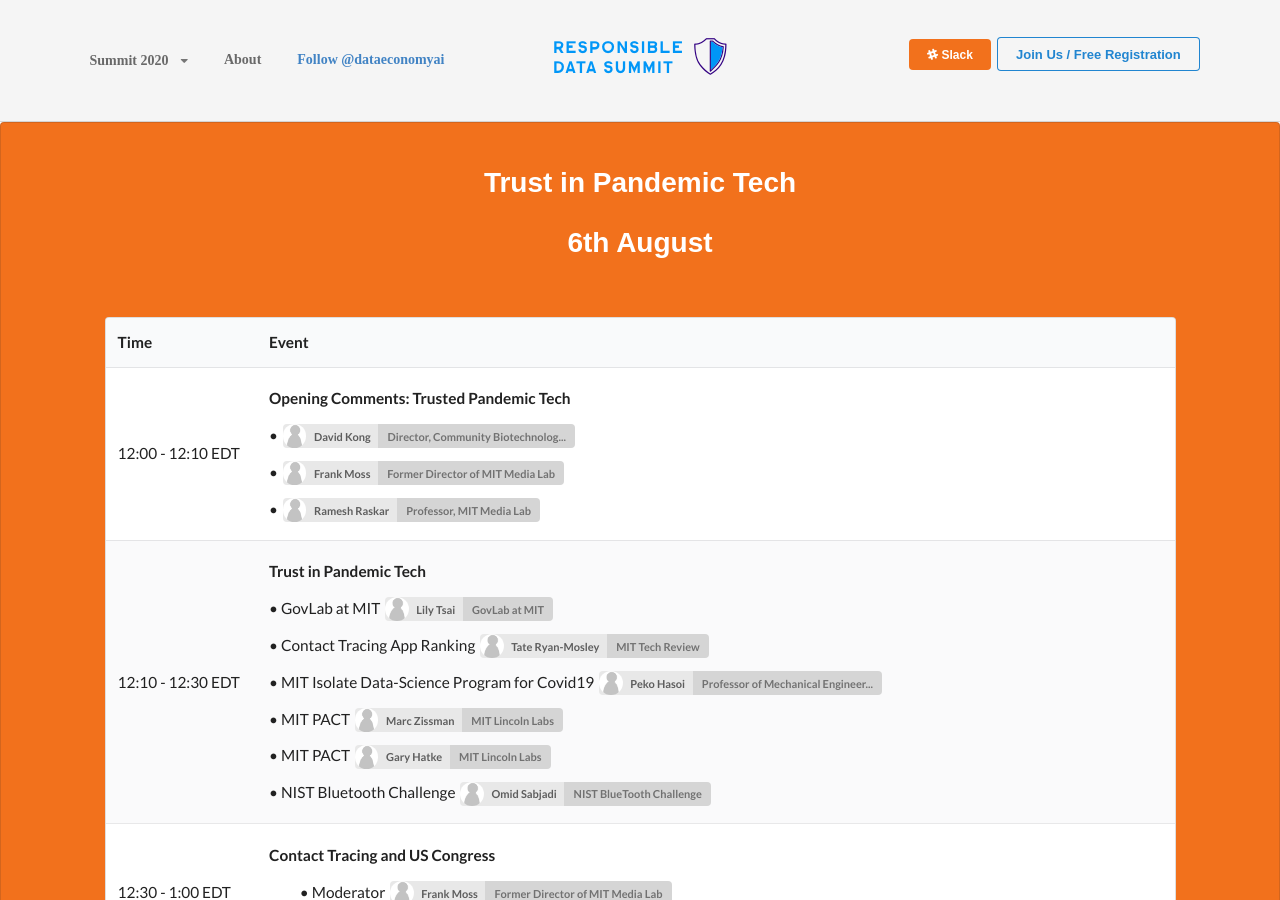
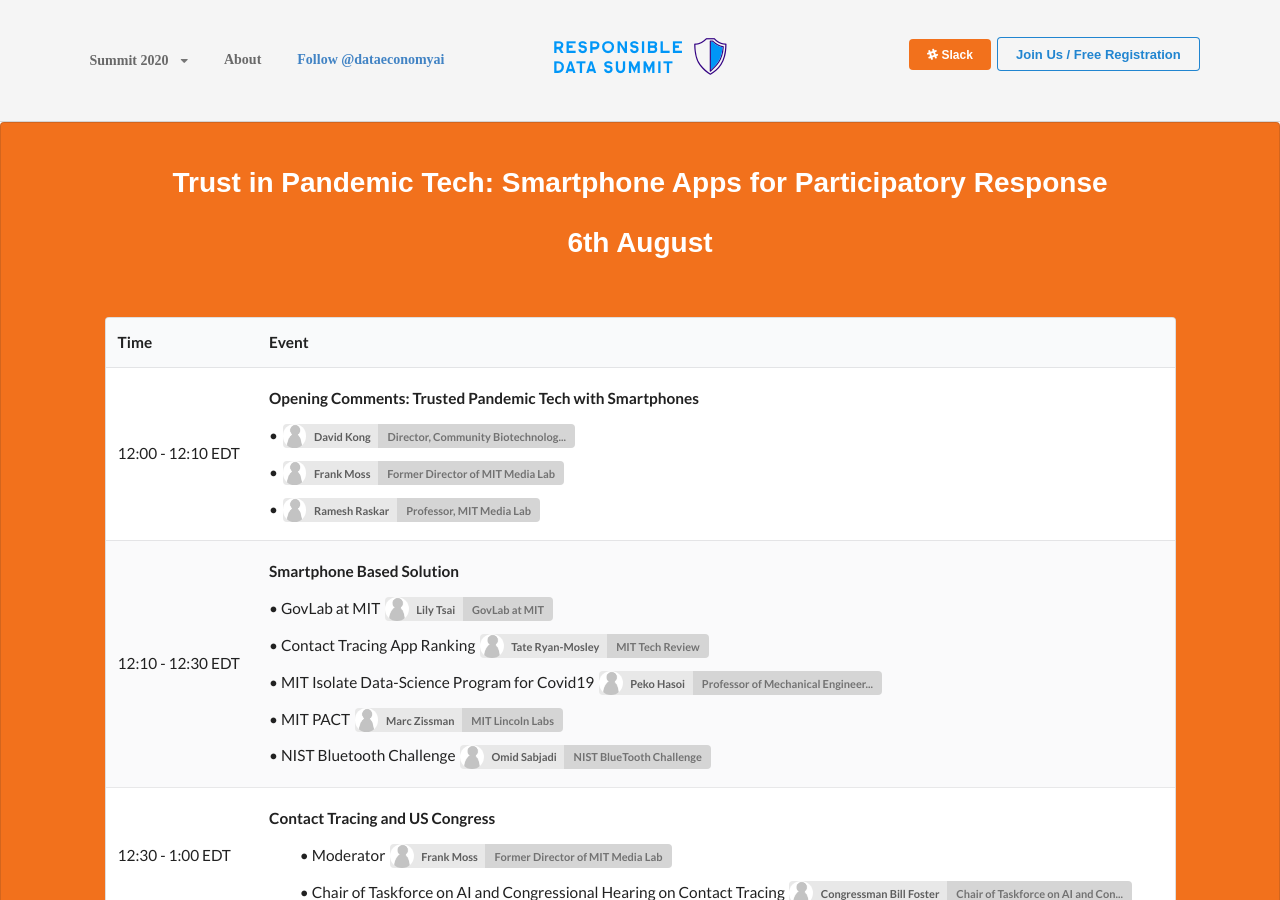
Before and after one commit to responsible-data-summit/events, a Jekyll site: the page built from agenda-0806.html, in a window 1280 px wide and 900 px high. Built offline with Jekyll 4.4.1, drawn with Linux system fonts in a browser that asks for light colours; some web fonts are replaced; comment, search, counter and statistics services are not loaded.

Commit message:
update agenda

```diff
--- a/_data/agenda0728.yml
+++ b/_data/agenda0728.yml
@@ -1,6 +1,6 @@
 - time: 12:00 - 12:10
   sections:
-    - title: "Opening Comments: Trusted Pandemic Tech"
+    - title: "Opening Comments: Trusted Pandemic Tech with Smartphones"
       #link: https://youtu.be/k-sIXplTssY
       speakers:
         - name: David Kong
@@ -8,7 +8,7 @@
         - name: Ramesh Raskar
 - time: 12:10 - 12:30
   sections:
-    - title: "Trust in Pandemic Tech"
+    - title: " Smartphone Based Solution "
       #link: https://youtu.be/XQ6E0Q8SY5c
       speakers:
         - name: Lily Tsai
@@ -18,8 +18,6 @@
         - name: Peko Hasoi
           content: MIT Isolate Data-Science Program for Covid19
         - name: Marc Zissman
-          content: MIT PACT
-        - name: Gary Hatke
           content: MIT PACT
         - name: Omid Sabjadi
           content: NIST Bluetooth Challenge
--- a/agenda-0806.html
+++ b/agenda-0806.html
@@ -5,7 +5,7 @@
 
 <section id="a0728" class="ui segment center aligned" style="background-color: rgba(242, 113, 28, 1);">
     <div class="ui container center aligned agenda">
-        <h1> Trust in Pandemic Tech </h1>
+        <h1> Trust in Pandemic Tech: Smartphone Apps for Participatory Response</h1>
         <h1> 6th August </h1>
     </div>
     <div class="ui container left aligned agenda">
```
